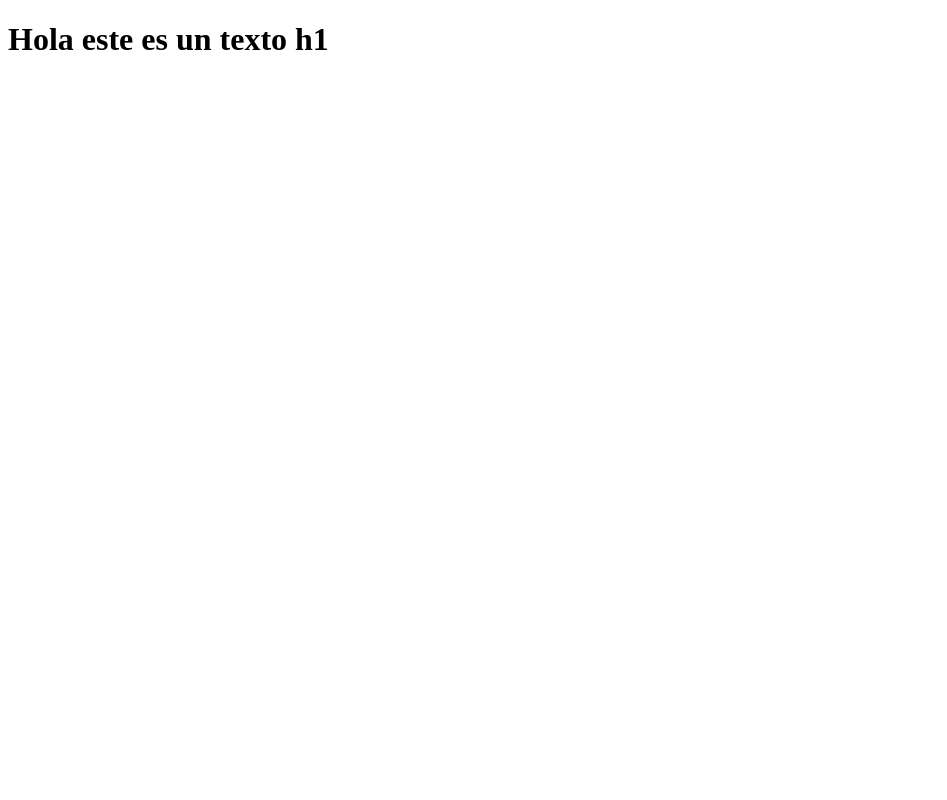
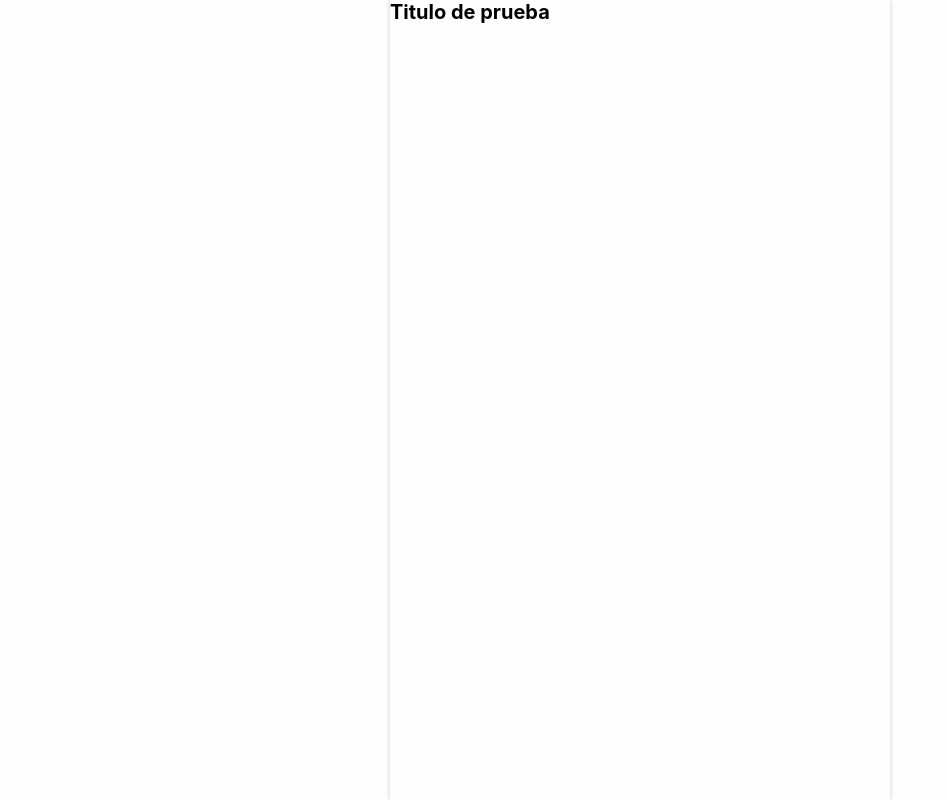
Before and after one commit to e-pozo/instagram-redesign-app, a React app: page / in a window 1280 px wide. Shown: the whole page, without its empty margins (0-947 px from the left). Built offline with nearby package versions, Linux system fonts and the light colour scheme.

Commit message:
estilos base

```diff
--- a/src/App.jsx
+++ b/src/App.jsx
@@ -1,3 +1,10 @@
 import React from "react";
-
-export const App = () => <h1>Hola este es un texto h1</h1>;
+import { GlobalStyle } from "./styles/GlobalStyles";
+export const App = () => {
+  return (
+    <>
+      <GlobalStyle />
+      <h1>Titulo de prueba</h1>
+    </>
+  );
+};
--- /dev/null
+++ b/src/styles/GlobalStyles.js
@@ -0,0 +1,24 @@
+import { createGlobalStyle } from "styled-components";
+
+export const GlobalStyle = createGlobalStyle`
+  *{
+    box-sizing: border-box;
+    padding: 0;
+    margin: 0;
+  }
+
+  html {
+    font-size: 62.5%;
+    font-family: -apple-system, BlinkMacSystemFont, 'Segoe UI', Roboto, Oxygen, Ubuntu, Cantarell, 'Open Sans', 'Helvetica Neue', sans-serif;
+  }
+
+  body {
+    background: #fefefe;
+    height: 100vh;
+    margin: 0 auto;
+    max-width: 500px;
+    overscroll-behavior: none;
+    box-shadow: 0px 0 5px rgba(0,0,0,.2);
+    ${"" /* width: ; */}
+  }
+`;
```
Also changed, not shown: 1 other file (tests, documents, lock files or other folders).
